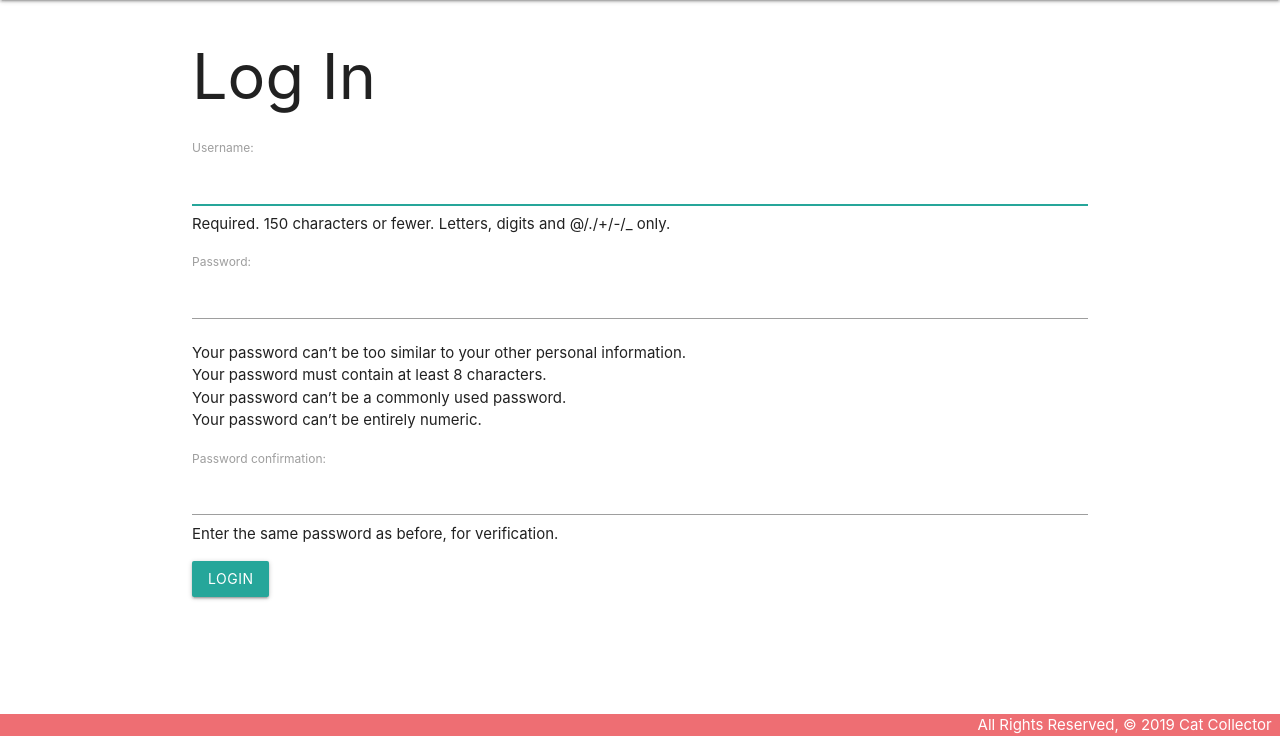
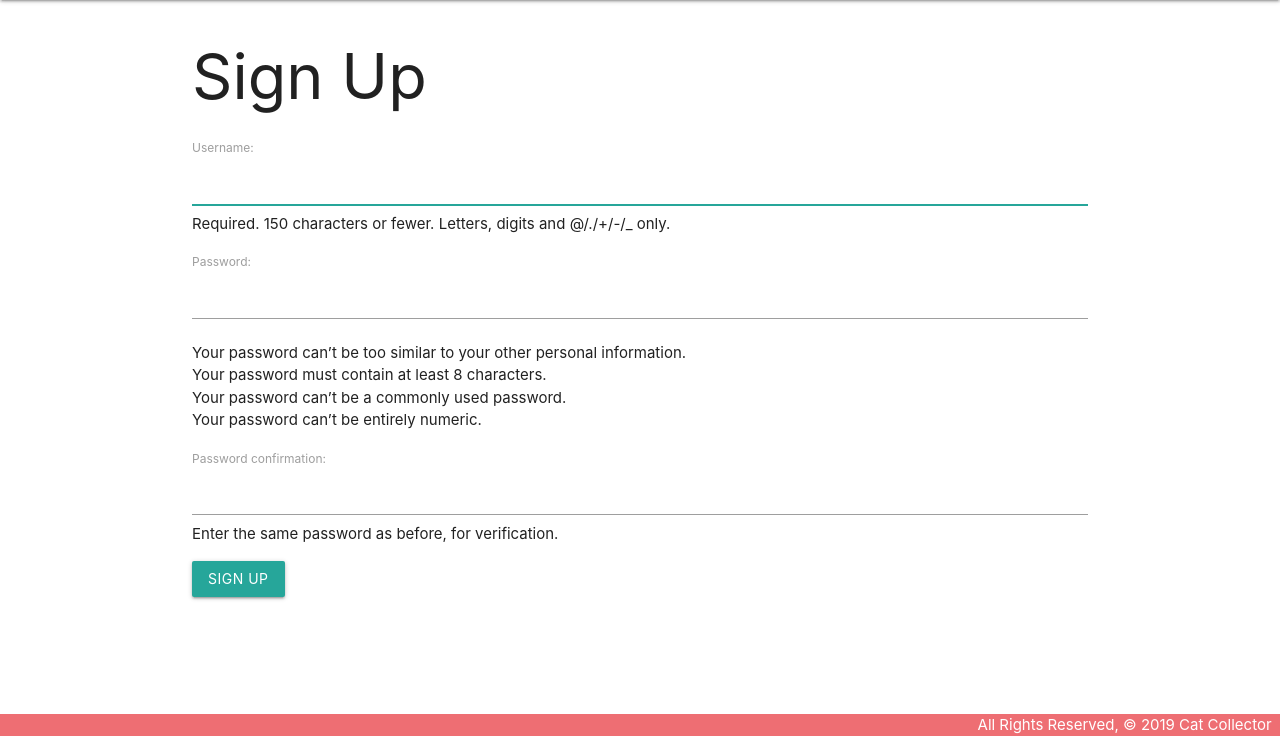
Before and after one commit to beckthetech/catcollector, a Django app: page /accounts/signup/ in a window 1280 px wide. Shown: the part 64-800 px from the top of the page. Run offline with Django 3.2, Linux system fonts and the light colour scheme.

Commit message:
Signup template

```diff
--- a/main_app/templates/registration/signup.html
+++ b/main_app/templates/registration/signup.html
@@ -1,14 +1,15 @@
 {% extends 'base.html' %}
 {% block content %}
 
-<h1>Log In</h1>
+<h1>Sign Up</h1>
+
+<p class="red-text">{{ error_message }}</p>
 
 <!-- Add the login form -->
-<form method="post" action="{% url 'login' %}">
+<form method="post" action="{% url 'signup' %}">
   {% csrf_token %}
   {{ form.as_p }}
-  <input type="submit" class="btn" value="login">
-  <input type="hidden" name="next" value="{{ next }}">
+  <input type="submit" class="btn" value="sign up">
 </form>
 
 {% endblock %}
```
